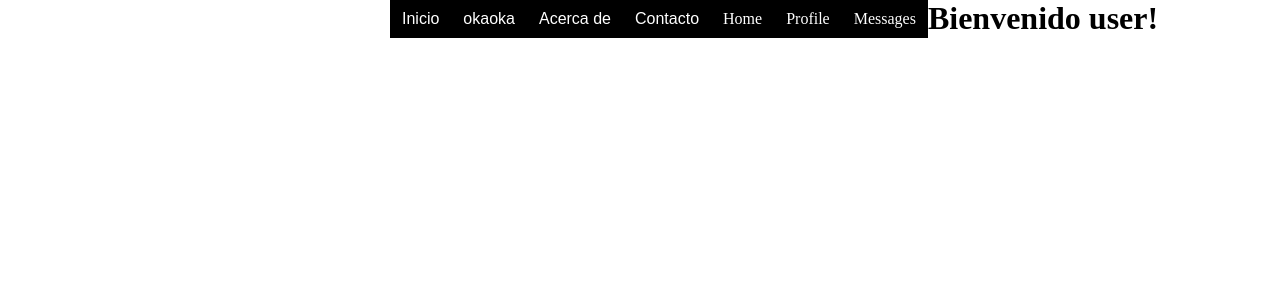
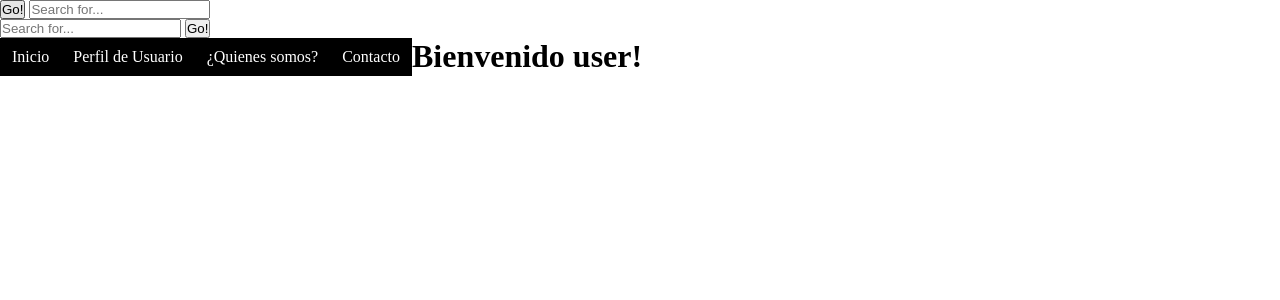
Before and after one commit to PabloReszczynski/Tics, a PHP site: page /welcome2.php in a window 1280 px wide. Shown: the top 300 px of the page. Run offline with PHP 8.4, Linux system fonts and the light colour scheme.

Commit message:
Update welcome2.php

```diff
--- a/welcome2.php
+++ b/welcome2.php
@@ -56,40 +56,30 @@
 			</style>
   </head>
   <body>
-    <div id="header">
-			<ul class="nav">
-				<li><a href="">Inicio</a></li>
-				<li><a href="">okaoka</a>
-					<ul>
-						<li><a href="">pablo<3</a></li>
-						<li><a href="">paulii</a></li>
-						<li><a href="">nelsonnss</a></li>
-						<li><a href=""></a>
-							<ul>
-								<li><a href="">Submenu1</a></li>
-								<li><a href="">Submenu2</a></li>
-								<li><a href="">Submenu3</a></li>
-								<li><a href="">Submenu4</a></li>
-							</ul>
-						</li>
-					</ul>
-				</li>
-				<li><a href="">Acerca de</a>
-					<ul>
-						<li><a href="">Submenu1</a></li>
-						<li><a href="">Submenu2</a></li>
-						<li><a href="">Submenu3</a></li>
-						<li><a href="">Submenu4</a></li>
-					</ul>
-				</li>
-				<li><a href="">Contacto</a></li>
-			</ul>
-		</div>
+  	<div class="row">
+  <div class="col-lg-6">
+    <div class="input-group">
+      <span class="input-group-btn">
+        <button class="btn btn-default" type="button">Go!</button>
+      </span>
+      <input type="text" class="form-control" placeholder="Search for...">
+    </div><!-- /input-group -->
+  </div><!-- /.col-lg-6 -->
+  <div class="col-lg-6">
+    <div class="input-group">
+      <input type="text" class="form-control" placeholder="Search for...">
+      <span class="input-group-btn">
+        <button class="btn btn-default" type="button">Go!</button>
+      </span>
+    </div><!-- /input-group -->
+  </div><!-- /.col-lg-6 -->
+</div><!-- /.row -->
     <div>
     	<ul class="nav nav-pills nav-stacked">
-  <li role="presentation" class="active"><a href="#">Home</a></li>
-  <li role="presentation"><a href="#">Profile</a></li>
-  <li role="presentation"><a href="#">Messages</a></li>
+  <li role="presentation" class="active"><a href="#">Inicio</a></li>
+  <li role="presentation"><a href="#">Perfil de Usuario</a></li>
+  <li role="presentation"><a href="#">¿Quienes somos?</a></li>
+  <li role="presentation"><a href="#">Contacto</a></li>
 	</ul>
 	</div>
     <div class="container">
```
